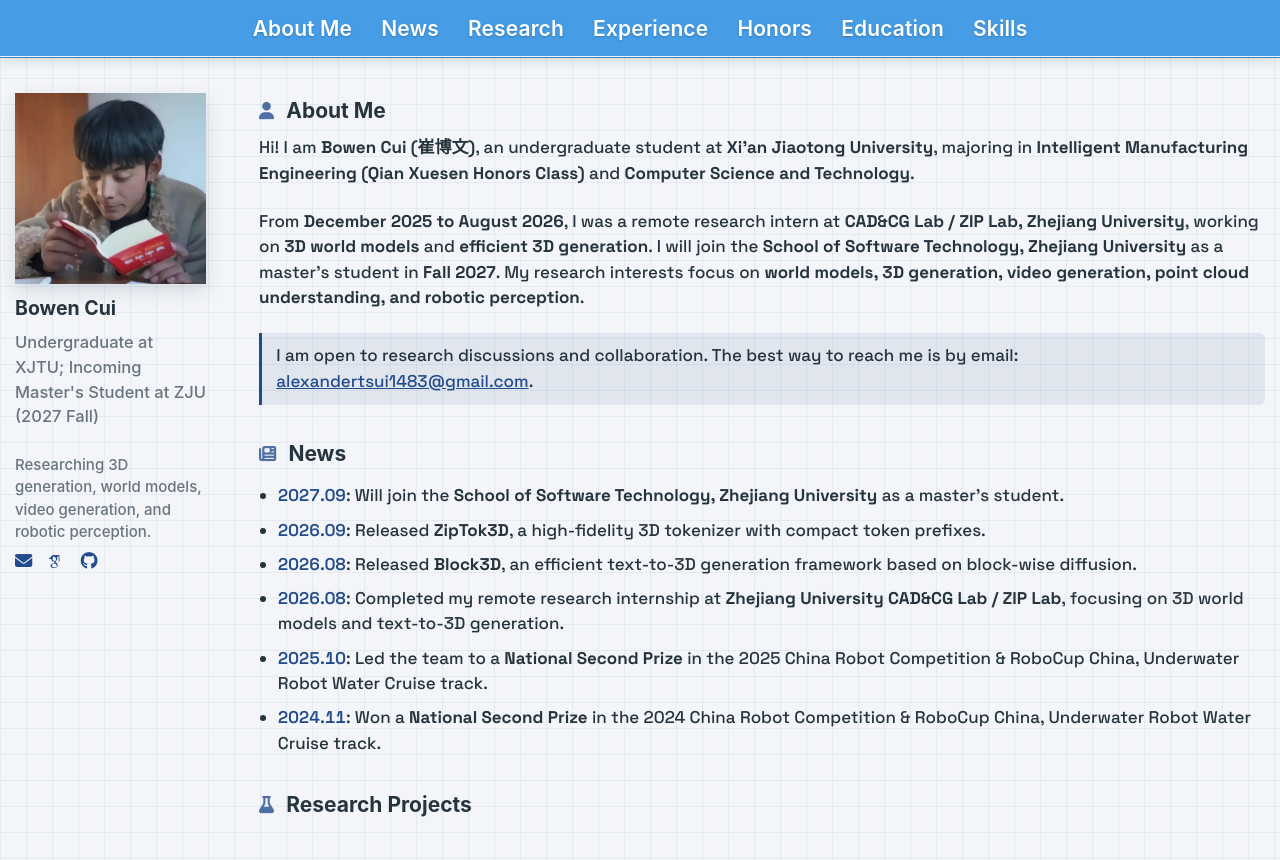
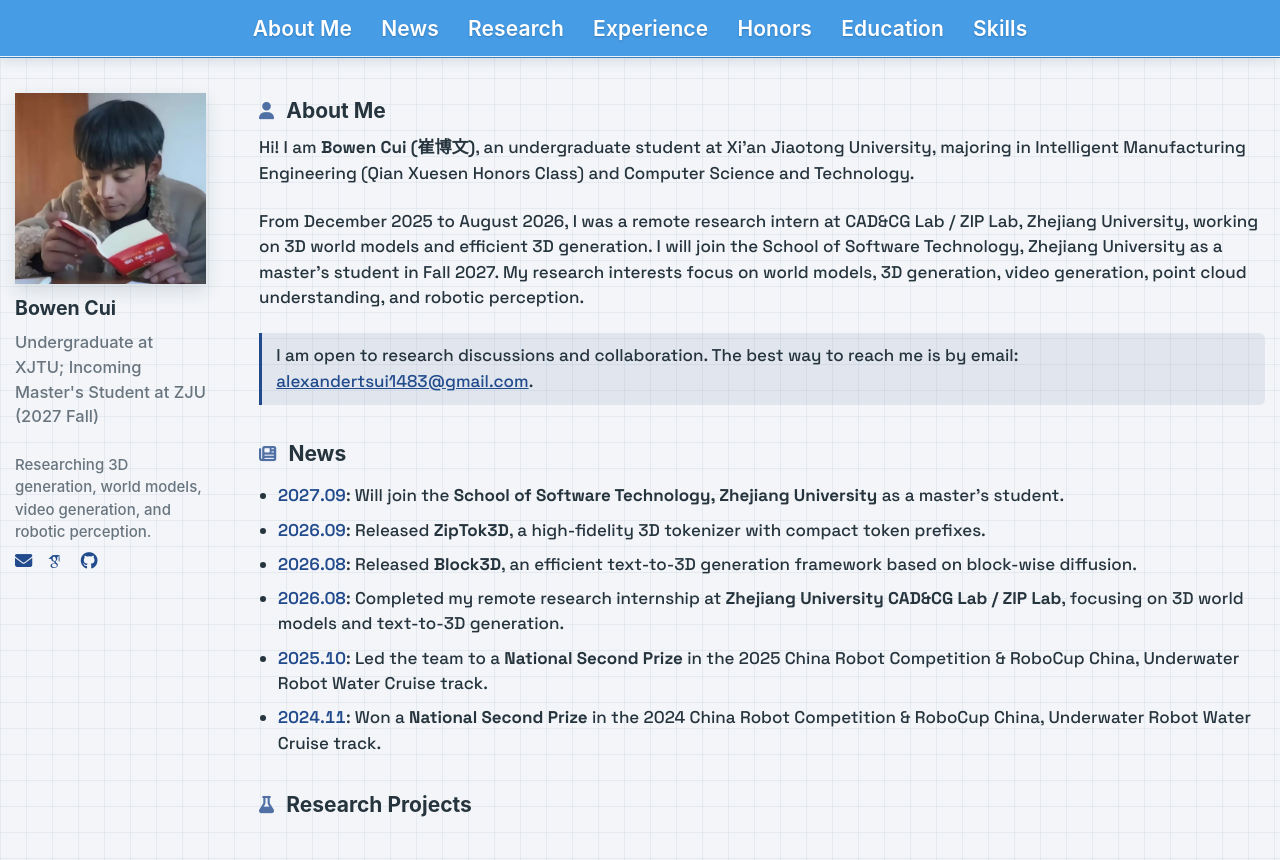
Before and after one commit to AlexanderTsui/AlexanderTsui.github.io, a Jekyll site: the page built from _pages/about.md, in a window 1280 px wide and 900 px high, cut to the strip 0-860 px from the top of the window. Built offline with Jekyll 4.4.1, drawn with Linux system fonts in a browser that asks for light colours; some web fonts are replaced; a script bundle is joined from its source files by our own code; library files that are not in the unit come from our copies.

```diff
--- a/_pages/about.md
+++ b/_pages/about.md
@@ -12,9 +12,9 @@ redirect_from:
 
 # <i class="fas fa-user section-icon" aria-hidden="true"></i> About Me
 
-Hi! I am **Bowen Cui (崔博文)**, an undergraduate student at **Xi'an Jiaotong University**, majoring in **Intelligent Manufacturing Engineering (Qian Xuesen Honors Class)** and **Computer Science and Technology**.
+Hi! I am **Bowen Cui (崔博文)**, an undergraduate student at Xi'an Jiaotong University, majoring in Intelligent Manufacturing Engineering (Qian Xuesen Honors Class) and Computer Science and Technology.
 
-From **December 2025 to August 2026**, I was a remote research intern at **CAD&CG Lab / ZIP Lab, Zhejiang University**, working on **3D world models** and **efficient 3D generation**. I will join the **School of Software Technology, Zhejiang University** as a master's student in **Fall 2027**. My research interests focus on **world models, 3D generation, video generation, point cloud understanding, and robotic perception**.
+From December 2025 to August 2026, I was a remote research intern at CAD&CG Lab / ZIP Lab, Zhejiang University, working on 3D world models and efficient 3D generation. I will join the School of Software Technology, Zhejiang University as a master's student in Fall 2027. My research interests focus on world models, 3D generation, video generation, point cloud understanding, and robotic perception.
 
 <p class="home-callout">I am open to research discussions and collaboration. The best way to reach me is by email: <a href="mailto:alexandertsui1483@gmail.com">alexandertsui1483@gmail.com</a>.</p>
 
```
